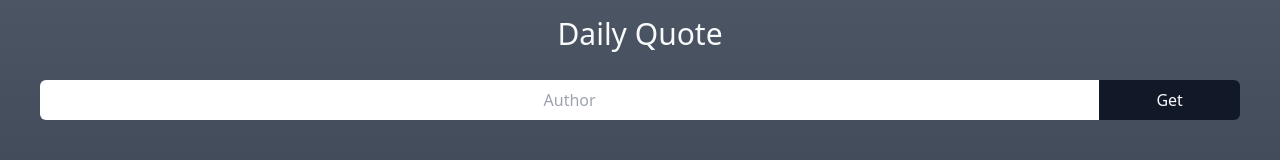
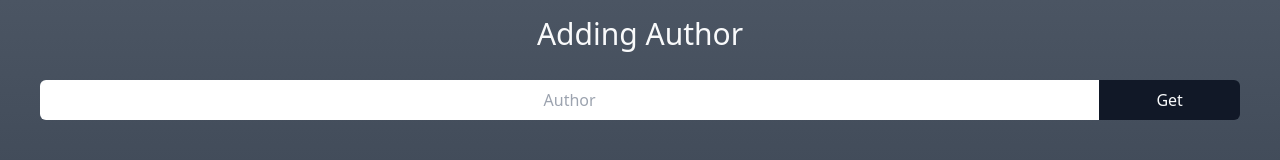
Before and after one commit to tayef05/author-list, a plain HTML site: page index.html in a window 1280 px wide. Shown: the top 160 px of the page. Drawn offline with Linux system fonts and the light colour scheme.

Commit message:
Change the heading

```diff
--- a/index.html
+++ b/index.html
@@ -20,7 +20,7 @@
       gap-y-5
     "
   >
-    <h1 class="text-center text-3xl px-5 pt-4 pb-2">Daily Quote</h1>
+    <h1 class="text-center text-3xl px-5 pt-4 pb-2">Adding Author</h1>
     <form
       action=""
       class="flex flex-initial flex-row justify-items-center px-10 h-10"
```
